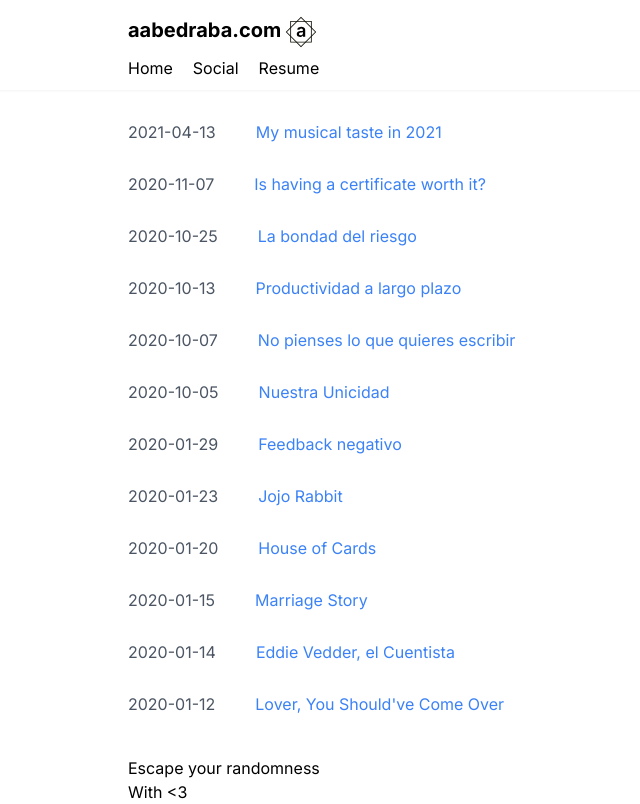
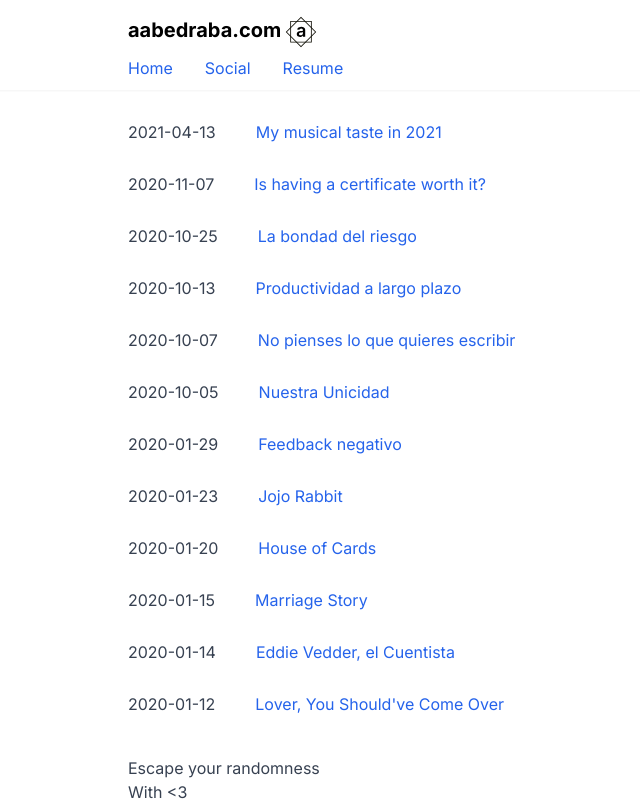
Before and after one commit to aabedraba/dotcom, a Next.js app: page / in a window 1280 px wide. Shown: the whole page, without its empty margins (188-828 px from the left). Built offline with nearby package versions, Linux system fonts and the light colour scheme.

Commit message:
Global link tag color!

```diff
--- a/components/Layout.tsx
+++ b/components/Layout.tsx
@@ -45,12 +45,12 @@ export const Layout: FC = ({ children }) => {
       />
       <header className="flex flex-col space-y-1 z-10">
         <Link href="/">
-          <a className="text-xl font-bold">
+          <a className="text-xl font-bold text-black">
             aabedraba.com
             <Logo />
           </a>
         </Link>
-        <nav className="space-x-5">
+        <nav className="space-x-8">
           <Link href="/">
             <a>Home</a>
           </Link>
@@ -61,7 +61,7 @@ export const Layout: FC = ({ children }) => {
         </nav>
       </header>
       <main className="py-10 mb-auto">{children}</main>
-      <footer className="flex flex-col text-left">
+      <footer className="flex flex-col text-left text-gray-700">
         <span>Escape your randomness</span>
         <span>With {"<"}3</span>
       </footer>
--- a/pages/index.tsx
+++ b/pages/index.tsx
@@ -19,7 +19,7 @@ const Index = ({ postList }: PageProps) => {
         {postList.map((post) => {
           return (
             <li key={post.title} className="flex">
-              <span className="block pr-10 text-gray-600">{post.date}</span>
+              <span className="block pr-10 text-gray-700">{post.date}</span>
               <Link
                 href={{
                   pathname: "/posts/[slug]",
@@ -28,7 +28,7 @@ const Index = ({ postList }: PageProps) => {
                   },
                 }}
               >
-                <a className="text-blue-500">{post.title}</a>
+                <a>{post.title}</a>
               </Link>
             </li>
           );
--- a/pages/posts/[slug].tsx
+++ b/pages/posts/[slug].tsx
@@ -23,7 +23,7 @@ const Post: FC<PageProps> = ({ content, title, date }) => {
           rehypePlugins={[rehypeRaw]}
           components={{
             a: ({ node, ...props }) => (
-              <a className="text-blue-700 hover:underline" {...props} />
+              <a className="hover:underline" {...props} />
             ),
             h1: ({ node, ...props }) => <h1 className="text-2xl" {...props} />,
             h2: ({ node, ...props }) => (
--- a/pages/social.tsx
+++ b/pages/social.tsx
@@ -18,12 +18,6 @@ const Social = () => {
         </li>
 
       </ul>
-      <style jsx>{`
-        a {
-          --tw-text-opacity: 1;
-          color: rgba(59, 130, 246, var(--tw-text-opacity));
-        }
-      `}</style>
     </Layout>
   );
 };
--- a/styles/globals.css
+++ b/styles/globals.css
@@ -20,3 +20,8 @@
 ::selection {
   background: #f1f1f1;
 }
+
+a {
+  --tw-text-opacity: 1;
+  color: rgba(37, 99, 235, var(--tw-text-opacity));
+}
```
